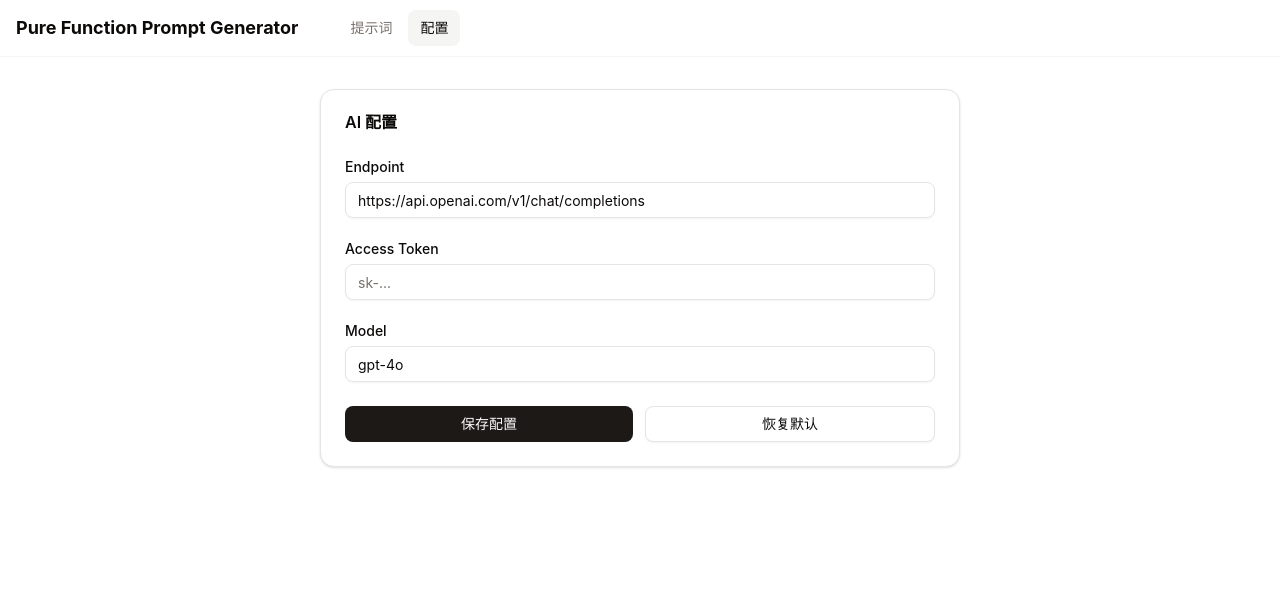
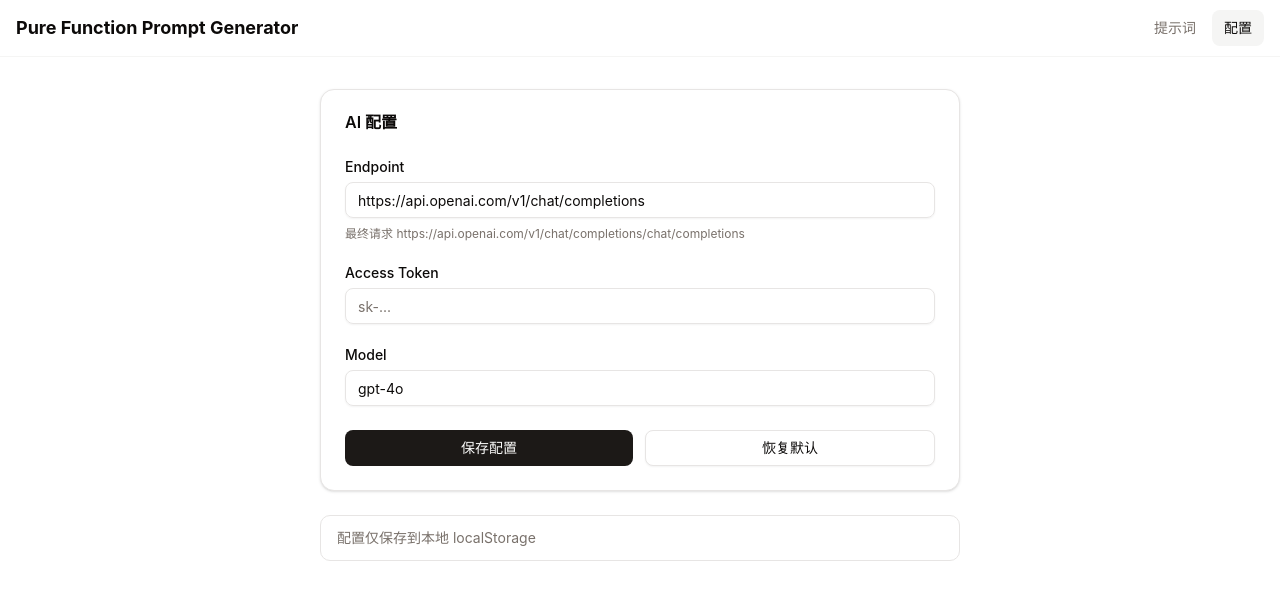
Before and after one commit to liaohui5/mpfpg, a Vue app: page /config in a window 1280 px wide. Shown: the top 600 px of the page. Built offline with nearby package versions, Linux system fonts and the light colour scheme.

Commit message:
refactor: Localize title, add Alert UI reset button, nav spacing fix

```diff
--- a/index.html
+++ b/index.html
@@ -4,7 +4,7 @@
     <meta charset="UTF-8" />
     <link rel="icon" type="image/svg+xml" href="/favicon.svg" />
     <meta name="viewport" content="width=device-width, initial-scale=1.0, maximum-scale=1.0, minimum-scale=1.0, user-scalable=no, viewport-fit=cover" />
-    <title>mini-pure-function-prompt-generator</title>
+    <title>纯函数提示词生成小工具</title>
   </head>
   <body>
     <div id="app"></div>
--- a/src/components/Navbar.vue
+++ b/src/components/Navbar.vue
@@ -20,7 +20,7 @@ const navItems = [
           <span class="hidden font-bold sm:inline-block text-lg">Pure Function Prompt Generator</span>
         </RouterLink>
       </div>
-      <nav class="flex items-center space-x-1">
+      <nav class="flex items-center space-x-1 ml-auto">
         <RouterLink
           v-for="item in navItems"
           :key="item.path"
--- /dev/null
+++ b/src/components/ui/alert/Alert.vue
@@ -0,0 +1,21 @@
+<script setup lang="ts">
+import type { HTMLAttributes } from "vue"
+import type { AlertVariants } from "."
+import { cn } from "@/lib/utils"
+import { alertVariants } from "."
+
+const props = defineProps<{
+  class?: HTMLAttributes["class"]
+  variant?: AlertVariants["variant"]
+}>()
+</script>
+
+<template>
+  <div
+    data-slot="alert"
+    :class="cn(alertVariants({ variant }), props.class)"
+    role="alert"
+  >
+    <slot />
+  </div>
+</template>
--- /dev/null
+++ b/src/components/ui/alert/AlertDescription.vue
@@ -0,0 +1,17 @@
+<script setup lang="ts">
+import type { HTMLAttributes } from "vue"
+import { cn } from "@/lib/utils"
+
+const props = defineProps<{
+  class?: HTMLAttributes["class"]
+}>()
+</script>
+
+<template>
+  <div
+    data-slot="alert-description"
+    :class="cn('text-muted-foreground col-start-2 text-sm [&_p]:leading-relaxed', props.class)"
+  >
+    <slot />
+  </div>
+</template>
--- /dev/null
+++ b/src/components/ui/alert/AlertTitle.vue
@@ -0,0 +1,17 @@
+<script setup lang="ts">
+import type { HTMLAttributes } from "vue"
+import { cn } from "@/lib/utils"
+
+const props = defineProps<{
+  class?: HTMLAttributes["class"]
+}>()
+</script>
+
+<template>
+  <div
+    data-slot="alert-title"
+    :class="cn('col-start-2 line-clamp-1 min-h-4 font-medium tracking-tight', props.class)"
+  >
+    <slot />
+  </div>
+</template>
--- /dev/null
+++ b/src/components/ui/alert/index.ts
@@ -0,0 +1,24 @@
+import type { VariantProps } from "class-variance-authority"
+import { cva } from "class-variance-authority"
+
+export { default as Alert } from "./Alert.vue"
+export { default as AlertDescription } from "./AlertDescription.vue"
+export { default as AlertTitle } from "./AlertTitle.vue"
+
+export const alertVariants = cva(
+  "relative w-full rounded-lg border px-4 py-3 text-sm grid has-[>svg]:grid-cols-[calc(var(--spacing)*4)_1fr] grid-cols-[0_1fr] has-[>svg]:gap-x-3 gap-y-0.5 items-start [&>svg]:size-4 [&>svg]:translate-y-0.5 [&>svg]:text-current",
+  {
+    variants: {
+      variant: {
+        default: "bg-card text-card-foreground",
+        destructive:
+          "text-destructive bg-card [&>svg]:text-current *:data-[slot=alert-description]:text-destructive/90",
+      },
+    },
+    defaultVariants: {
+      variant: "default",
+    },
+  },
+)
+
+export type AlertVariants = VariantProps<typeof alertVariants>
--- a/src/pages/ConfigPage.vue
+++ b/src/pages/ConfigPage.vue
@@ -5,6 +5,7 @@ import { Label } from "@/components/ui/label";
 import { Button } from "@/components/ui/button";
 import { Card } from "@/components/ui/card";
 import { CardContent, CardHeader, CardTitle } from "@/components/ui/card";
+import { Alert, AlertDescription } from "@/components/ui/alert";
 import { useConfig } from "@/composables/useConfig";
 
 const { config, save, reset } = useConfig();
@@ -38,7 +39,7 @@ function handleReset() {
 </script>
 
 <template>
-  <div class="container mx-auto max-w-2xl px-4 py-8">
+  <div class="container mx-auto max-w-2xl px-4 py-8 space-y-6">
     <Card>
       <CardHeader>
         <CardTitle>AI 配置</CardTitle>
@@ -51,25 +52,17 @@ function handleReset() {
             v-model="localEndpoint"
             placeholder="https://api.openai.com/v1/chat/completions"
           />
+          <p class="text-xs text-muted-foreground">最终请求 {{ localEndpoint }}/chat/completions</p>
         </div>
 
         <div class="space-y-2">
           <Label for="accessToken">Access Token</Label>
-          <Input
-            id="accessToken"
-            v-model="localAccessToken"
-            type="password"
-            placeholder="sk-..."
-          />
+          <Input id="accessToken" v-model="localAccessToken" type="password" placeholder="sk-..." />
         </div>
 
         <div class="space-y-2">
           <Label for="model">Model</Label>
-          <Input
-            id="model"
-            v-model="localModel"
-            placeholder="gpt-4o"
-          />
+          <Input id="model" v-model="localModel" placeholder="gpt-4o" />
         </div>
 
         <div class="flex gap-3">
@@ -78,5 +71,9 @@ function handleReset() {
         </div>
       </CardContent>
     </Card>
+
+    <Alert>
+      <AlertDescription>配置仅保存到本地 localStorage</AlertDescription>
+    </Alert>
   </div>
 </template>
--- a/src/pages/PromptGeneratePage.vue
+++ b/src/pages/PromptGeneratePage.vue
@@ -29,6 +29,15 @@ const responseMessage = ref("");
 
 const selectedLanguage = ref<string>("");
 const generateUnitTest = ref(false);
+
+function handleReset() {
+  functionDescription.value = "";
+  functionCallExample.value = "";
+  functionReturnExample.value = "";
+  selectedLanguage.value = "";
+  generateUnitTest.value = false;
+  responseMessage.value = "";
+}
 
 const languageOptions = [
   { value: "JavaScript", label: "JavaScript" },
@@ -206,9 +215,12 @@ async function handleSend() {
             rows="10"
           />
         </div>
-        <Button @click="handleSend" :disabled="isSending" class="w-full">
-          {{ isSending ? "发送中..." : "发送" }}
-        </Button>
+        <div class="flex gap-3">
+          <Button @click="handleReset" variant="outline" class="flex-1">重置</Button>
+          <Button @click="handleSend" :disabled="isSending" class="flex-1">
+            {{ isSending ? "发送中..." : "发送" }}
+          </Button>
+        </div>
       </CardContent>
     </Card>
 
```
